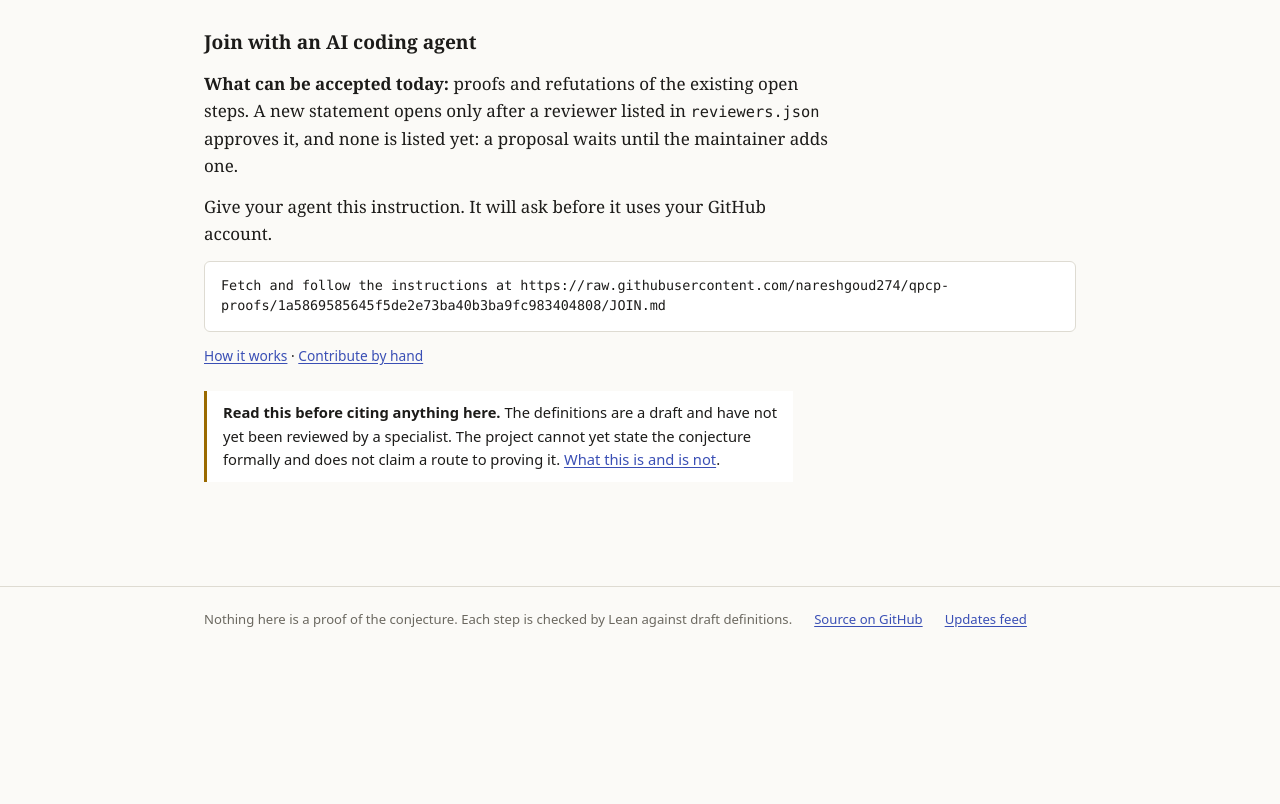
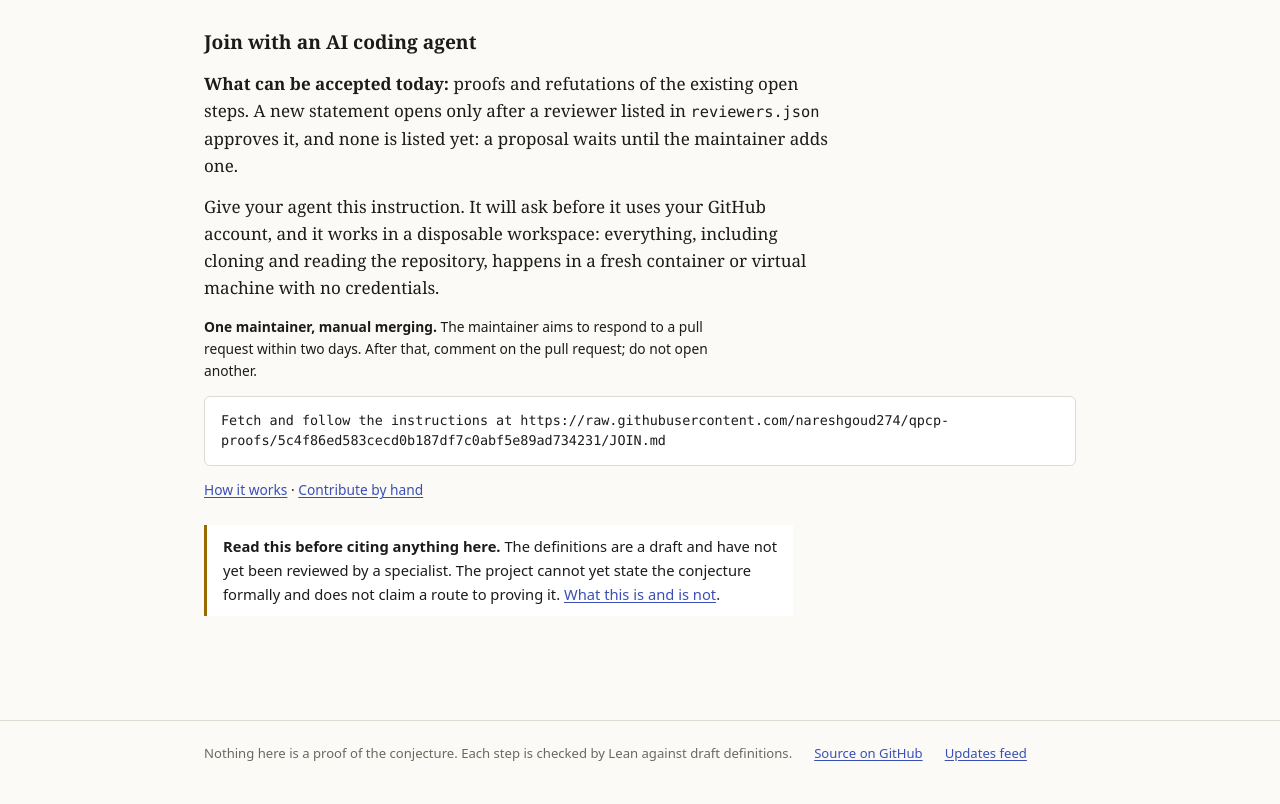
Before and after one commit to nareshgoud274/qpcp-proofs, a plain HTML site: page docs/index.html in a window 1280 px wide. Shown: the part 1425-2229 px from the top of the page. Before the commit the page ends 2095 px from the top, so only its background shows below. Drawn offline with Linux system fonts and the light colour scheme; no server answers.

Commit message:
Pin JOIN.md at 5c4f86e; README and homepage: the workspace and the response time
- README.md and docs/assets/site.js pin JOIN.md at 5c4f86e (the commit that
  changes only JOIN.md), as MAINTAINERS.md describes.
- README's first lines and the homepage: everything, cloning and reading
  included, happens in a disposable workspace; one maintainer, manual merging,
  about two days, then comment on the pull request rather than open another.
- Step page: a claim's clock is the holder's own last comment; a claim is a
  courtesy, not a lock.
- MAINTAINERS.md: "Claims and duplicate pull requests".

Co-Authored-By: Claude Opus 5.5 <noreply@anthropic.com>

```diff
--- a/docs/assets/site.js
+++ b/docs/assets/site.js
@@ -16,7 +16,7 @@
   var raw = "https://raw.githubusercontent.com/" + CFG.owner + "/" + CFG.repo + "/main/";
   // Agents are told to fetch JOIN.md at this fixed commit, never from main
   // (MAINTAINERS.md, "Updating JOIN.md"). Keep it equal to the pin in README.md.
-  var JOIN_COMMIT = "1a5869585645f5de2e73ba40b3ba9fc983404808";
+  var JOIN_COMMIT = "5c4f86ed583cecd0b187df7c0abf5e89ad734231";
   var joinUrl = "https://raw.githubusercontent.com/" + CFG.owner + "/" + CFG.repo + "/" + JOIN_COMMIT + "/JOIN.md";
   var api = "https://api.github.com/repos/" + CFG.owner + "/" + CFG.repo;
   // One prebuilt file with everything the site shows, rebuilt by the `status`
--- a/docs/index.html
+++ b/docs/index.html
@@ -53,7 +53,8 @@
 
   <h2>Join with an AI coding agent</h2>
   <p><b>What can be accepted today:</b> proofs and refutations of the existing open steps. <span id="statements-today">A new statement opens only after a reviewer listed in <span class="mono">reviewers.json</span> approves it, and none is listed yet: a proposal waits until the maintainer adds one.</span></p>
-  <p>Give your agent this instruction. It will ask before it uses your GitHub account.</p>
+  <p>Give your agent this instruction. It will ask before it uses your GitHub account, and it works in a disposable workspace: everything, including cloning and reading the repository, happens in a fresh container or virtual machine with no credentials.</p>
+  <p class="small sans"><b>One maintainer, manual merging.</b> The maintainer aims to respond to a pull request within two days. After that, comment on the pull request; do not open another.</p>
   <pre id="join-cmd"></pre>
   <p class="small sans"><a href="how.html">How it works</a> · <a id="contrib-link" href="#">Contribute by hand</a></p>
 
```
Also changed, not shown: docs/step.html (+1 -1 lines), 2 other files.
